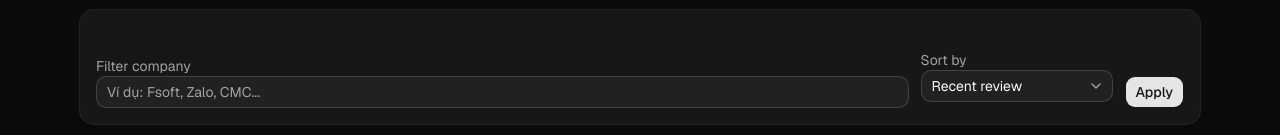
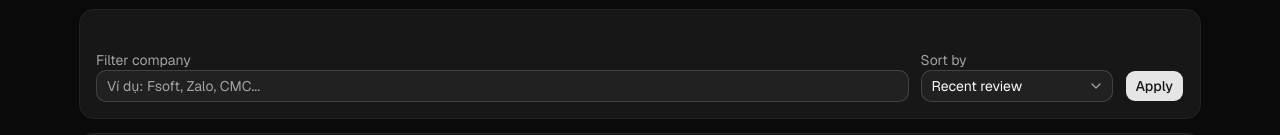
Before and after one commit to rin2401/voz-review, a Next.js app: page / in a window 1280 px wide. Shown: the part 203-338 px from the top of the page. Built offline with nearby package versions, Linux system fonts and the light colour scheme; no server answers; the database is empty.

Commit message:
fix: align sort dropdown with adjacent inputs (Base UI hidden input space-y margin)

```diff
--- a/components/sort-select.tsx
+++ b/components/sort-select.tsx
@@ -42,8 +42,13 @@ export function SortSelect({
   }
 
   return (
+    // Wrapper div: Base UI appends a hidden fixed-position input after the
+    // trigger; without the wrapper that input makes the trigger a
+    // :not(:last-child) sibling, so the parent's space-y margin shifts the
+    // dropdown 6px out of line with adjacent inputs.
+    <div className={className}>
       <Select value={current} onValueChange={handleChange}>
-      <SelectTrigger id={id} className={className}>
+        <SelectTrigger id={id} className="w-full">
           <SelectValue>{label}</SelectValue>
         </SelectTrigger>
         <SelectContent>
@@ -54,5 +59,6 @@ export function SortSelect({
           ))}
         </SelectContent>
       </Select>
+    </div>
   );
 }
```
Lines whose indentation alone changed are shown as unchanged.
